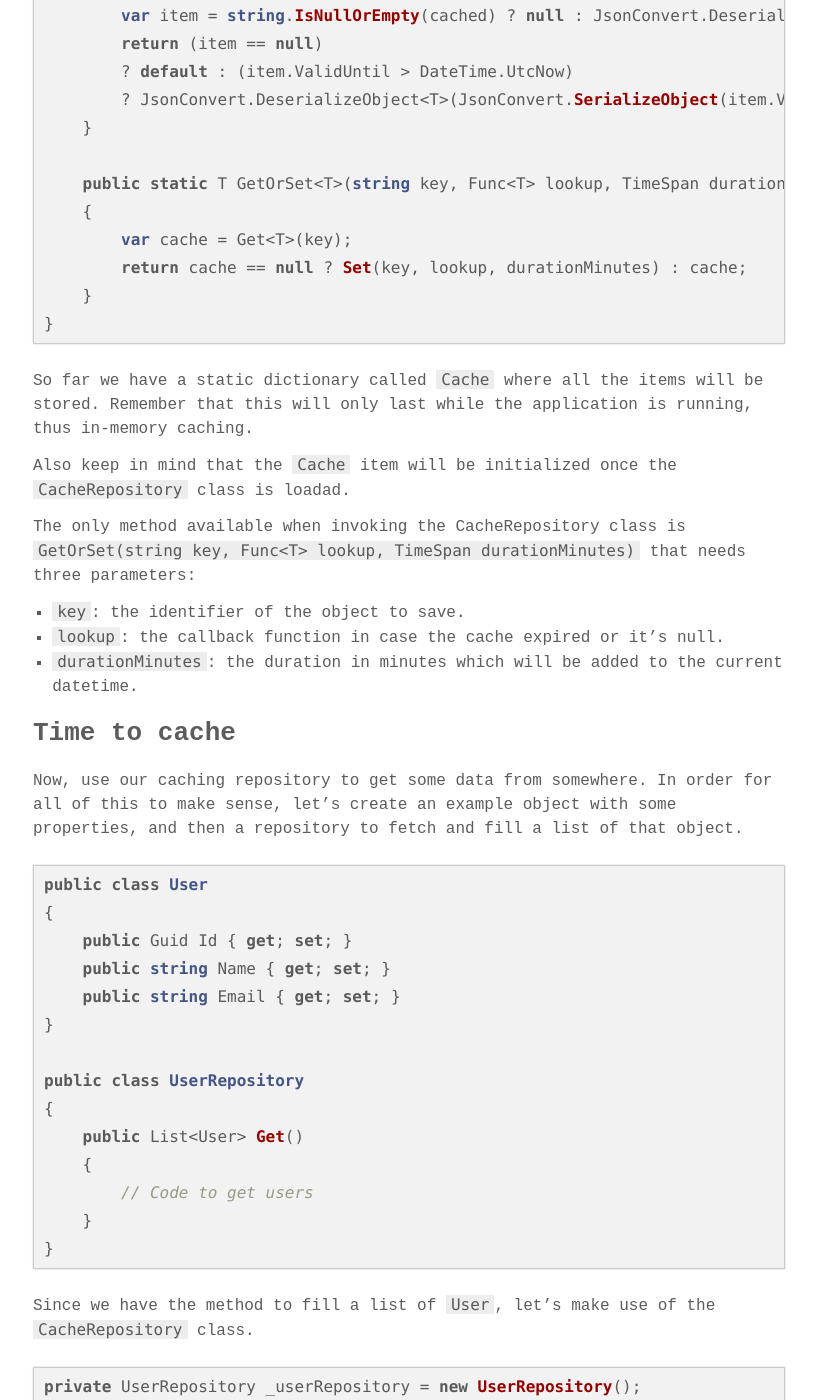
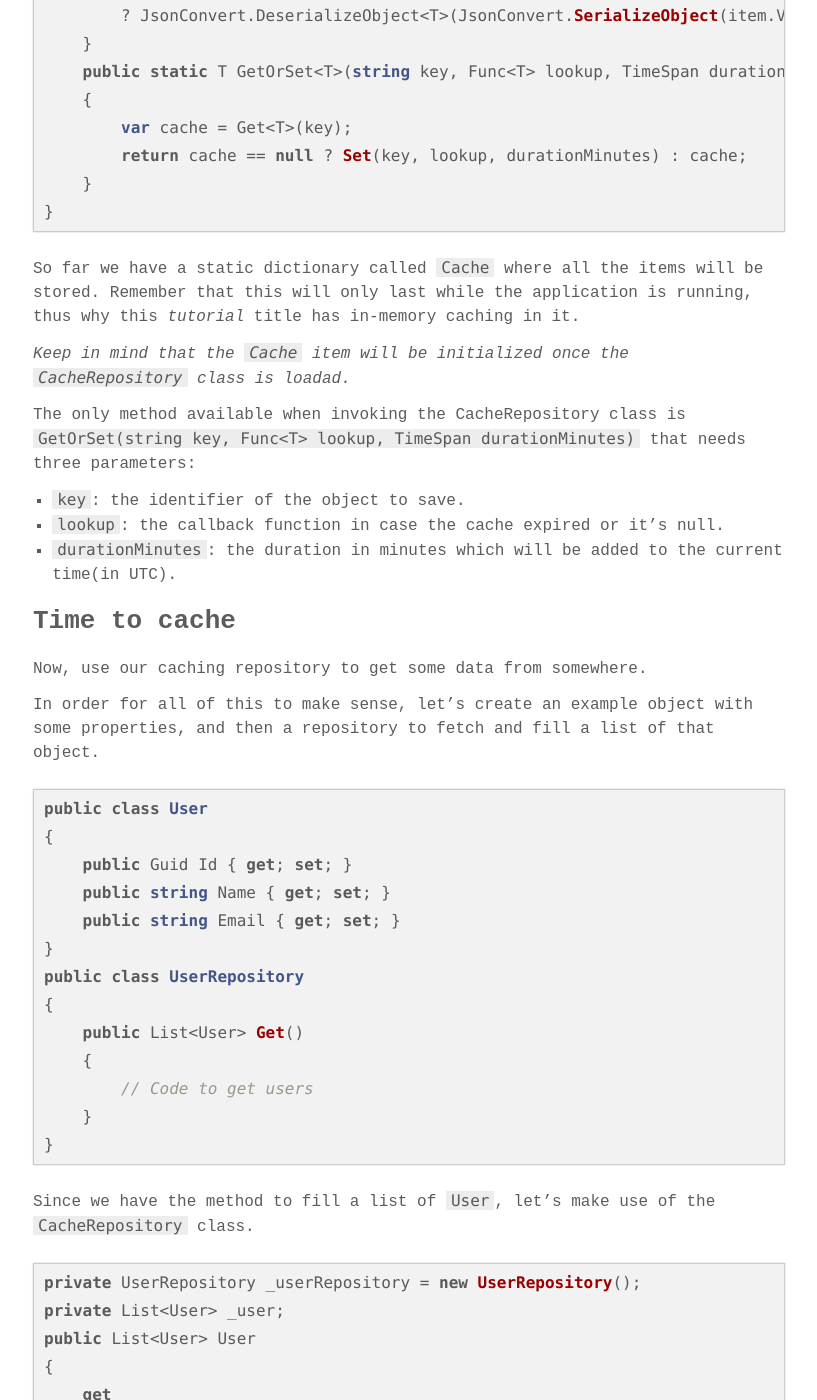
Before and after one commit to emimontesdeoca/emimontesdeoca.github.io, a Jekyll site: the page built from _posts/2019-09-03-my-take-on-in-memoru-cache.md, in a window 1280 px wide and 1400 px high, scrolled down 2207 px. Shown: the whole window, without its empty margins (231-1048 px from the left). Built offline with Jekyll 4.4.1, drawn with Linux system fonts in a browser that asks for light colours; some web fonts are replaced; comment, search, counter and statistics services are not loaded; some of the changed text lies outside the part shown.

Commit message:
edit post

````diff
--- a/_posts/2019-09-03-my-take-on-in-memoru-cache.md
+++ b/_posts/2019-09-03-my-take-on-in-memoru-cache.md
@@ -71,7 +68,6 @@ public class CacheRepository
         ? default : (item.ValidUntil > DateTime.UtcNow)
         ? JsonConvert.DeserializeObject<T>(JsonConvert.SerializeObject(item.Value)) : default;
     }
-
     public static T GetOrSet<T>(string key, Func<T> lookup, TimeSpan durationMinutes)
     {
         var cache = Get<T>(key);
@@ -80,19 +76,21 @@ public class CacheRepository
 }
 ```
 
-So far we have a static dictionary called `Cache` where all the items will be stored. Remember that this will only last while the application is running, thus in-memory caching.
+So far we have a static dictionary called `Cache` where all the items will be stored. Remember that this will only last while the application is running, thus why this *tutorial* title has in-memory caching in it.
 
-Also keep in mind that the `Cache` item will be initialized once the `CacheRepository` class is loadad.
+*Keep in mind that the `Cache` item will be initialized once the `CacheRepository` class is loadad.*
 
 The only method available when invoking the CacheRepository class is `GetOrSet(string key, Func<T> lookup, TimeSpan durationMinutes)` that needs three parameters:
 
 1. `key`: the identifier of the object to save.
 2. `lookup`: the callback function in case the cache expired or it's null.
-3. `durationMinutes`: the duration in minutes which will be added to the current datetime.
+3. `durationMinutes`: the duration in minutes which will be added to the current time(in UTC).
 
 ## Time to cache
 
-Now, use our caching repository to get some data from somewhere. In order for all of this to make sense, let's create an example object with some properties, and then a repository to fetch and fill a list of that object.
+Now, use our caching repository to get some data from somewhere.
+
+In order for all of this to make sense, let's create an example object with some properties, and then a repository to fetch and fill a list of that object.
 
 ```csharp
 public class User
@@ -101,7 +99,6 @@ public class User
     public string Name { get; set; }
     public string Email { get; set; }
 }
-
 public class UserRepository
 {
     public List<User> Get()
@@ -115,9 +112,7 @@ Since we have the method to fill a list of `User`, let's make use of the `CacheR
 
 ```csharp
 private UserRepository _userRepository = new UserRepository();
-
 private List<User> _user;
-
 public List<User> User
 {
     get
````
Also changed, not shown: other parts of _posts/2019-09-03-my-take-on-in-memoru-cache.md (+2 -5 lines).
